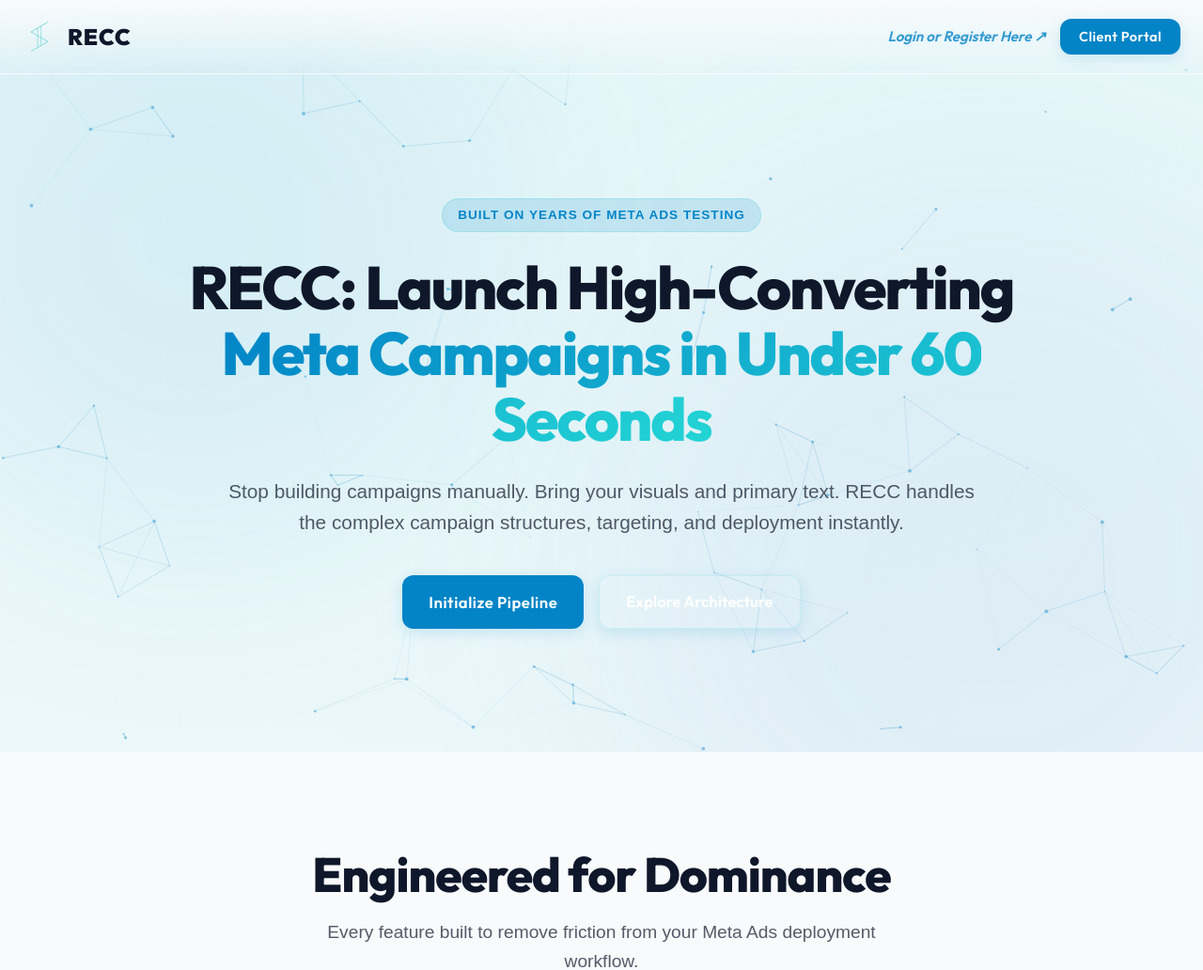
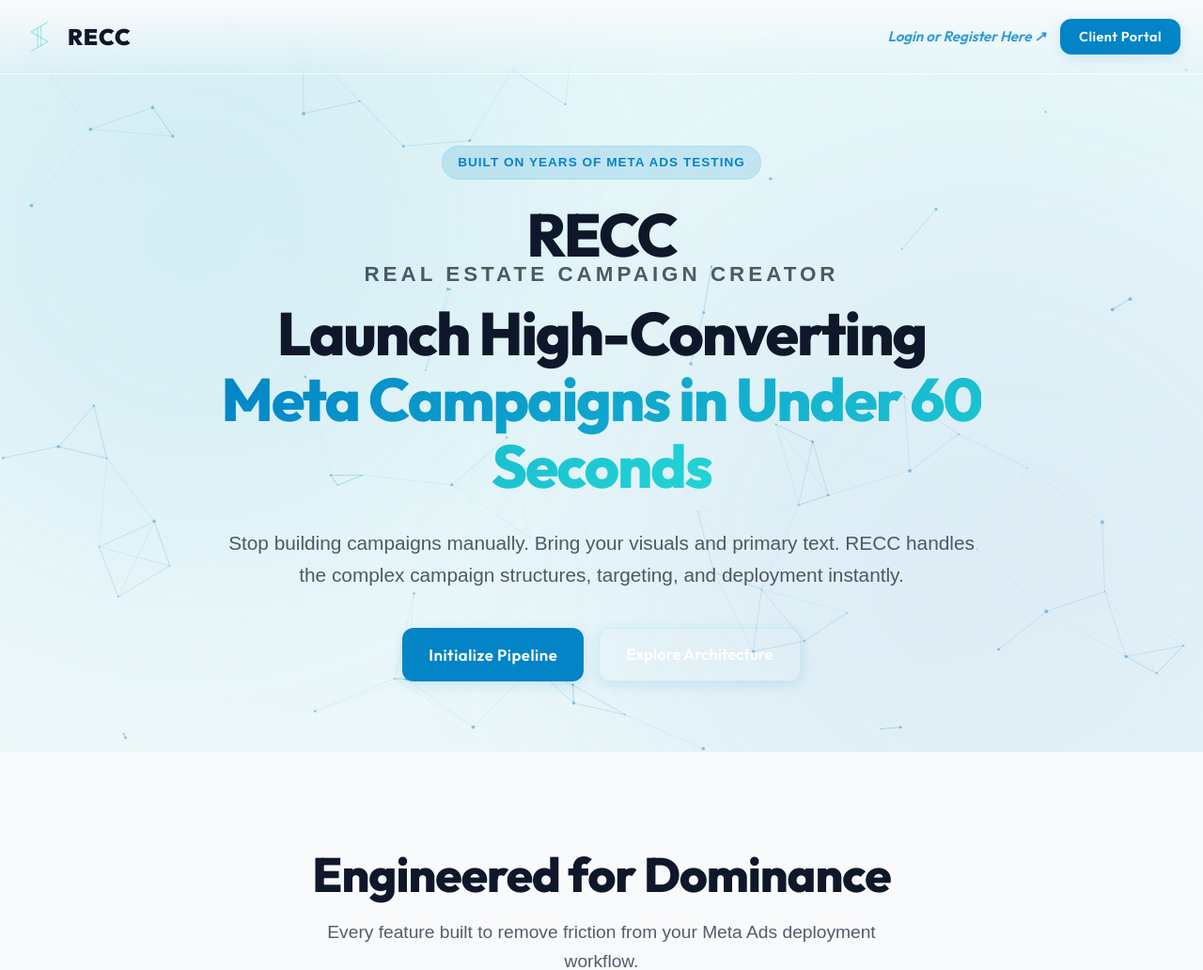
Before and after one commit to Alievich-git/Alievich-RECC, a Flask app: page /login in a window 1280 px wide. Shown: the top 1032 px of the page at 94% size. Run offline with Flask 3, Linux system fonts and the light colour scheme; some web fonts are replaced.

Commit message:
style: Update hero headline to clearly define RECC acronym

```diff
--- a/templates/login.html
+++ b/templates/login.html
@@ -305,7 +305,12 @@
         <header class="hero container">
             <div class="obs-fade-up">
                 <span class="hero-badge">Built on Years of Meta Ads Testing</span>
-                <h1>RECC: Launch High-Converting <br><span class="text-gradient">Meta Campaigns in Under 60 Seconds</span></h1>
+                <h1 style="margin-bottom: 30px;">
+                    RECC
+                    <span style="display: block; font-size: 0.35em; color: var(--text-secondary); font-weight: 600; letter-spacing: 4px; text-transform: uppercase; margin-top: -5px; margin-bottom: 15px; font-family: 'General Sans', sans-serif;">Real Estate Campaign Creator</span>
+                    Launch High-Converting <br>
+                    <span class="text-gradient">Meta Campaigns in Under 60 Seconds</span>
+                </h1>
                 <p>Stop building campaigns manually. Bring your visuals and primary text. RECC handles the complex campaign structures, targeting, and deployment instantly.</p>
                 <div class="hero-actions">
                     <button class="btn-primary" onclick="openAuthModal('register')">Initialize Pipeline</button>
```
